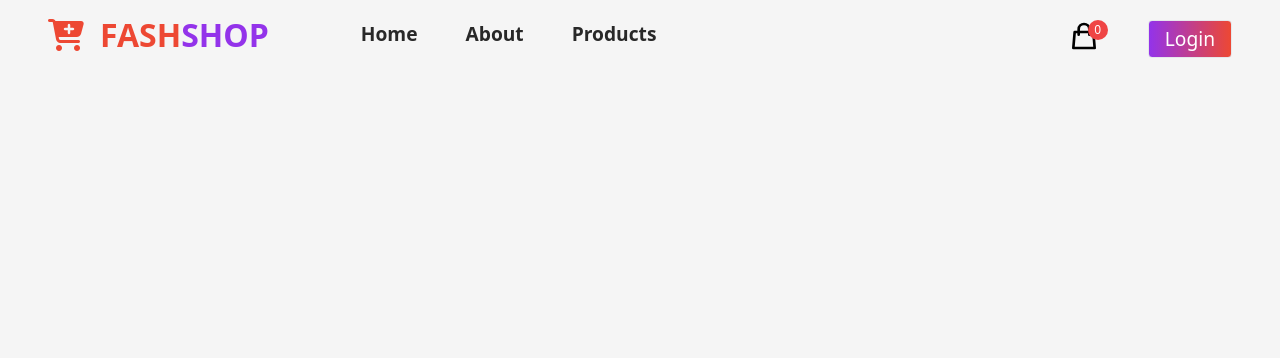
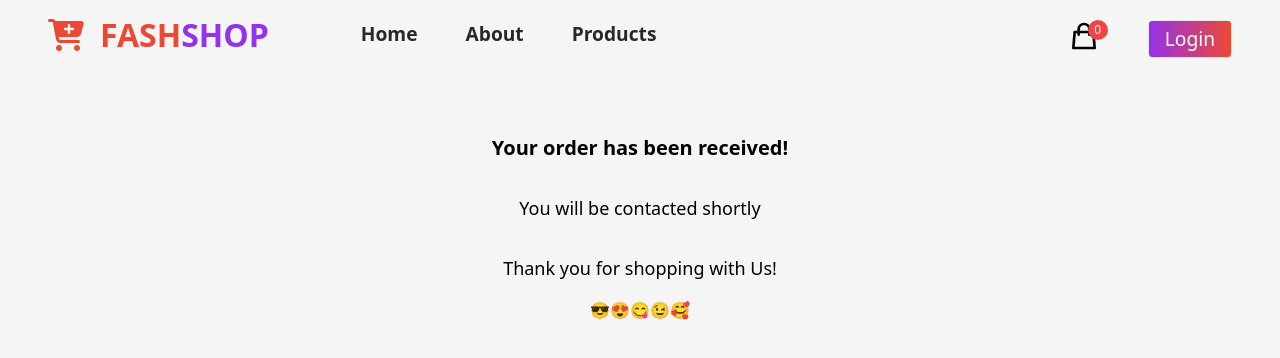
Before and after one commit to johntarus/ecommerce, a React (Create React App) app: page /successful in a window 1280 px wide. Shown: the top 358 px of the page. Built offline with nearby package versions, Linux system fonts and the light colour scheme; no server answers.

Commit message:
framer motion effects added to the cart page

```diff
--- a/src/App.js
+++ b/src/App.js
@@ -11,6 +11,7 @@ import "react-toastify/dist/ReactToastify.css";
 import { AuthProvider } from "./context/AuthContext";
 import SignIn from "./components/signup/SignIn";
 import SignUp from "./components/signup/SignUp";
+import Successful from "./components/signup/Successful";
 
 function App() {
   return (
@@ -28,6 +29,7 @@ function App() {
                 <Route path="/cart" element={<Cart />} />
                 <Route path="/sign-in" element={<SignIn />} />
                 <Route path="/sign-up" element={<SignUp />} />
+                <Route path="/successful" element={<Successful />} />
               </Routes>
             </div>
           </Router>
--- a/src/components/cart/Cart.js
+++ b/src/components/cart/Cart.js
@@ -1,6 +1,7 @@
 import React, { useEffect } from "react";
 import { useDispatch, useSelector } from "react-redux";
 import { Link } from "react-router-dom";
+import { motion } from "framer-motion";
 import {
   incrementQuantity,
   decrementQuantity,
@@ -10,6 +11,20 @@ import {
 } from "../../features/cartSlice";
 
 const Cart = () => {
+  const pageAnimate = {
+    hidden: {
+      opacity: 0,
+      y: 25,
+    },
+    visible: {
+      opacity: 1,
+      y: 0,
+      transition: {
+        duration: 0.8,
+        delay: 0.3,
+      },
+    },
+  };
   const cart = useSelector((state) => state.cart);
   const dispatch = useDispatch();
   useEffect(() => {
@@ -17,7 +32,12 @@ const Cart = () => {
   }, [cart, dispatch]);
 
   return (
-    <div className="px-20 md:px-6 sm:px-2">
+    <motion.div
+      className="px-20 md:px-6 sm:px-2"
+      variants={pageAnimate}
+      initial="hidden"
+      animate="visible"
+    >
       <h2 className="text-center font-semibold text-2xl mb-12">Cart Items</h2>
       {cart.items < 1 ? (
         <>
@@ -117,9 +137,9 @@ const Cart = () => {
                 Taxes & shipping calculated at checkout
               </p>
               <Link to="/sign-in">
-              <button className="bg-transparent hover:bg-[#9333EA] hover:text-white mt-2 text-semibold py-2 px-16 border border-[#9333EA] my-4 rounded">
-                Checkout
-              </button>
+                <button className="bg-transparent hover:bg-[#9333EA] hover:text-white mt-2 text-semibold py-2 px-16 border border-[#9333EA] my-4 rounded">
+                  Checkout
+                </button>
               </Link>
               <Link to="/products" className="flex hover:text-[#9333EA]">
                 <svg
@@ -143,7 +163,7 @@ const Cart = () => {
           ;
         </>
       )}
-    </div>
+    </motion.div>
   );
 };
 
--- a/src/components/signup/SignIn.js
+++ b/src/components/signup/SignIn.js
@@ -19,7 +19,7 @@ const SignIn = () => {
       setError("");
       setLoading(true);
       await signin(emailRef.current.value, passwordRef.current.value);
-      navigate("/cart");
+      navigate("/successful");
     } catch (error) {
       setError(error.message);
     }
--- /dev/null
+++ b/src/components/signup/Successful.js
@@ -0,0 +1,36 @@
+import React from "react";
+import { motion } from "framer-motion";
+
+const Successful = () => {
+  const pageAnimate = {
+    hidden: {
+      opacity: 0,
+      y: 25,
+    },
+    visible: {
+      opacity: 1,
+      y: 0,
+      transition: {
+        duration: 0.8,
+        delay: 0.3,
+      },
+    },
+  };
+  return (
+    <motion.div
+      className="text-center mt-12"
+      variants={pageAnimate}
+      initial="hidden"
+      animate="visible"
+    >
+      <h3 className="font-semibold text-xl p-4">
+        Your order has been received!
+      </h3>
+      <h4 className="text-lg p-4">You will be contacted shortly</h4>
+      <p className="text-lg p-4">Thank you for shopping with Us!</p>
+      <p>😎😍😋😉🥰</p>
+    </motion.div>
+  );
+};
+
+export default Successful;
```
